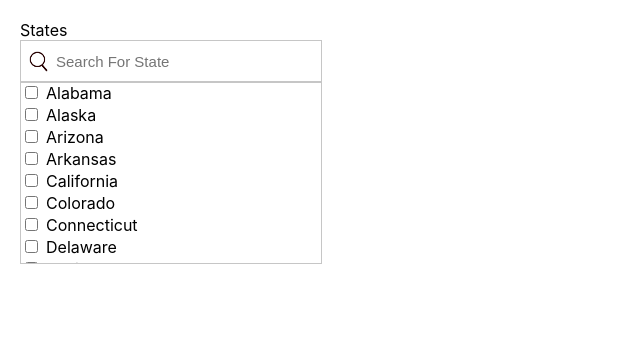
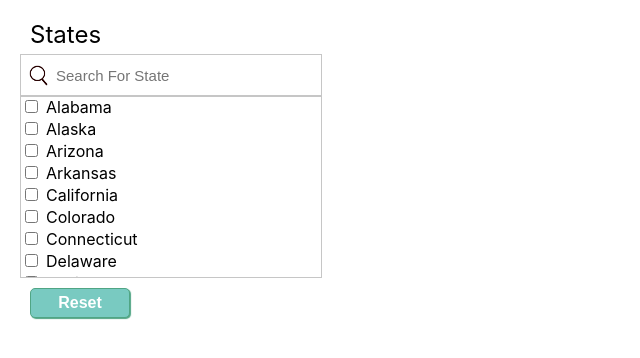
Before and after one commit to TimNguyen21/checkbox-select, a React (Create React App) app: page / in a window 1280 px wide. Shown: the top 358 px of the page, without its empty margins (0-640 px from the left). Built offline with nearby package versions, Linux system fonts and the light colour scheme.

Commit message:
[main] Added reset button to set checkboxSelect to default

```diff
--- a/src/components/checkbox-select/CheckboxSelect.js
+++ b/src/components/checkbox-select/CheckboxSelect.js
@@ -1,11 +1,12 @@
-import { useState, useEffect } from "react";
+import { useState, useRef } from "react";
 import CheckboxSelectOption from "./components/checkbox-select-option/CheckboxSelectOption";
 import './CheckboxSelect.scss'
 
 import searchIcon from '../../images/search-icon.png'
 
 function CheckboxSelect(props) {
-    const { label, placeholder, optionsData, resetToDefault } = props;
+    const { label, placeholder, optionsData } = props;
+    const searchInput = useRef(null);
 
     const [currentOptionsData, setCurrentOptionsData] = useState(formatOptionsData(optionsData));
 
@@ -42,20 +43,16 @@ function CheckboxSelect(props) {
         })
     }
 
-    // function resetToDefaultOptions() {
-    //     let defaultOptionsData = formatOptionsData(currentOptionsData);
-    //     inputSearchNameElement.current.value = '';
+    function resetToDefaultOptions() {
+        let defaultOptionsData = formatOptionsData(currentOptionsData);
+        searchInput.current.value = '';
 
-    //     setCurrentOptionsData(defaultOptionsData);
-    // }
+        setCurrentOptionsData(defaultOptionsData);
+    }
 
     function updateFilterSelections(e) {
         updateOptionsDataWithTextSearch(e.target.value);
     }
-
-    // useEffect(() => {
-    //     resetToDefaultOptions();
-    // },[resetToDefault]);
 
     return (
         <section className={'checkbox-select'}>
@@ -65,12 +62,16 @@ function CheckboxSelect(props) {
                 <input className={'checkbox-select__input'}
                        type={'text'}
                        placeholder={placeholder}
+                       ref={searchInput}
                        onChange={(e) => {updateFilterSelections(e)}}
                 />
             </section>
             <section className={'checkbox-select__options'}>
                 {renderCheckboxSelectOptions()}
             </section>
+            <section className={'checkbox-select__buttons'}>
+                <input className={'checkbox-select__button-reset'} type='button' value={'Reset'} onClick={() => {resetToDefaultOptions()}}/>
+            </section>
         </section>
     );
 }
--- a/src/components/checkbox-select/CheckboxSelect.scss
+++ b/src/components/checkbox-select/CheckboxSelect.scss
@@ -1,5 +1,10 @@
 .checkbox-select {
     max-width: 300px;
+
+    &__label {
+        font-size: 24px;
+        padding-left: 10px;
+    }
 
     &__input {
       width: 90%;
@@ -18,6 +23,7 @@
         width: 100%;
         border: 1px solid #C6C6C6;
         background-color: white;
+        margin-top: 5px;
       }
 
       &-search-icon {
@@ -35,4 +41,27 @@
       overflow-y: scroll;
       background-color: white;
     }
+
+    &__buttons {
+        padding: 10px;
+    }
+
+    &__button-reset {
+        height: 30px;
+        width: 100px;
+        background-color: #79cac1;
+        border: 1px solid #50a584;
+        box-shadow: 1px 1px 1px #50a584;
+        border-radius: 5px;
+        color: white;
+        font-weight: bold;
+        font-size: 16px;
+        cursor: pointer;
+
+        &:active {
+            position: relative;
+            top: 1px;
+            box-shadow: 0 0 0 #50a584;
+        }
+    }
   }
```
Also changed, not shown: src/components/checkbox-select/components/checkbox-select-option/CheckboxSelectOption.js (line endings or trailing spaces).
